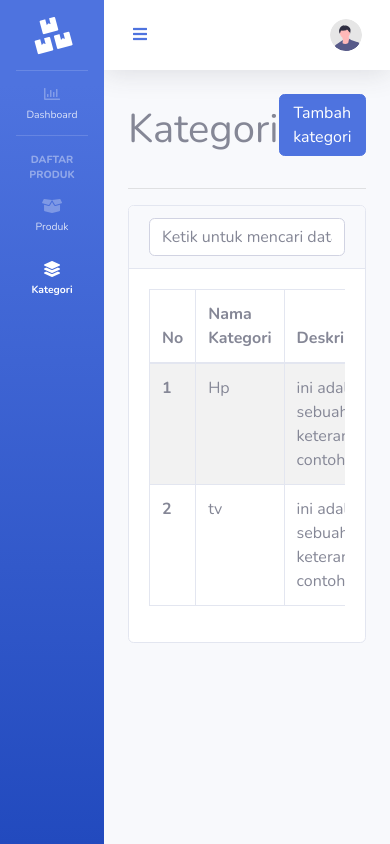
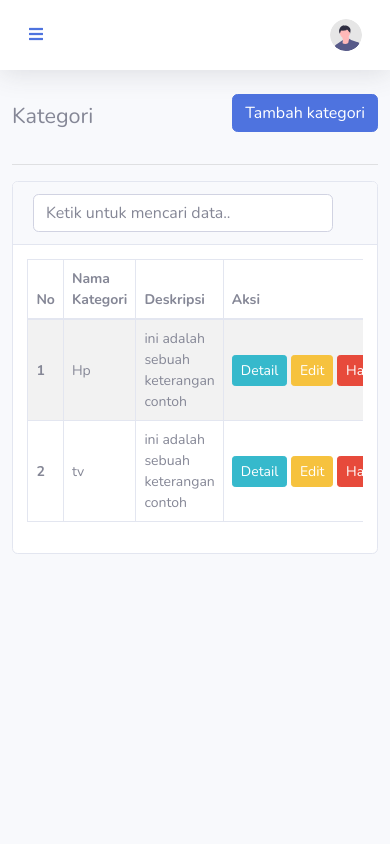
Before and after one commit to SendokGarpu3233/Toko-Rusdi, a Laravel app: page /Kategori in a window 390 px wide. Run offline with Laravel 12, Linux system fonts and the light colour scheme; the visitor is signed in with stand-in values (Sample User, id 1); data comes from the database, SQL or seed files in the repository.

Commit message:
Perbaikan tampilan mobile

```diff
--- a/resources/views/layouts/master.blade.php
+++ b/resources/views/layouts/master.blade.php
@@ -21,6 +21,33 @@
     <!-- Custom styles for this template-->
     <link href="{{asset('sbadmin')}}/css/sb-admin-2.min.css" rel="stylesheet">
 
+    <!-- Optimasi tampilan agar lega dan rapi di layar HP (Mobile) -->
+    <style>
+        @media (max-width: 767.98px) {
+            .container-fluid {
+                padding-left: 0.75rem;
+                padding-right: 0.75rem;
+            }
+            .card-body {
+                padding: 0.9rem;
+            }
+            .table td, .table th {
+                padding: 0.5rem;
+                font-size: 0.875rem;
+                vertical-align: middle;
+            }
+            h1, h2, .h3 {
+                font-size: 1.35rem;
+            }
+            /* Ubah garis pemisah kiri jadi garis atas saat kolom menumpuk di HP */
+            .row > .border-left {
+                border-left: none !important;
+                border-top: 1px solid #e3e6f0;
+                padding-top: 0.75rem;
+            }
+        }
+    </style>
+
 </head>
 
 <body id="page-top">
@@ -30,8 +57,9 @@
 
       @include('layouts.sidebar')
       <script>
-          // Terapkan status sidebar tersimpan seketika (tanpa kedip)
-          if (localStorage.getItem('sidebarToggled') === 'true') {
+          // Di HP (< 768px), otomatis sembunyikan sidebar di awal agar konten 100% lega
+          // Di Laptop (>= 768px), ikuti status tersimpan di localStorage (tanpa kedip)
+          if (window.innerWidth < 768 || localStorage.getItem('sidebarToggled') === 'true') {
               document.body.classList.add('sidebar-toggled');
               document.getElementById('accordionSidebar').classList.add('toggled');
           }
@@ -101,11 +129,13 @@
     <!-- Custom scripts for all pages-->
     <script src="{{asset('sbadmin')}}/js/sb-admin-2.min.js"></script>
 
-    <!-- Simpan status buka/tutup sidebar ke localStorage -->
+    <!-- Simpan status buka/tutup sidebar ke localStorage (khusus layar desktop) -->
     <script>
         $('#sidebarToggle, #sidebarToggleTop').on('click', function () {
-            const isToggled = $('#accordionSidebar').hasClass('toggled');
-            localStorage.setItem('sidebarToggled', isToggled);
+            if (window.innerWidth >= 768) {
+                const isToggled = $('#accordionSidebar').hasClass('toggled');
+                localStorage.setItem('sidebarToggled', isToggled);
+            }
         });
     </script>
 
--- a/resources/views/pages/kategori/show.blade.php
+++ b/resources/views/pages/kategori/show.blade.php
@@ -47,9 +47,9 @@
       <td>{{$item->nama_kategori}}</td>
       <td>{{$item->deskripsi}}</td>
       <td class="text-nowrap" style="width: 1%;">
-        <button type="button" class="btn btn-info" data-toggle="modal" data-target="#DetailKat{{$item->id_kategori}}">Detail</button>
-        <button type="button" class="btn btn-warning" data-toggle="modal" data-target="#Editkat{{$item->id_kategori}}">Edit</button>
-        <button type="button" class="btn btn-danger" data-toggle="modal" data-target="#Hapus{{$item->id_kategori}}">
+        <button type="button" class="btn btn-info btn-sm" data-toggle="modal" data-target="#DetailKat{{$item->id_kategori}}">Detail</button>
+        <button type="button" class="btn btn-warning btn-sm" data-toggle="modal" data-target="#Editkat{{$item->id_kategori}}">Edit</button>
+        <button type="button" class="btn btn-danger btn-sm" data-toggle="modal" data-target="#Hapus{{$item->id_kategori}}">
             Hapus
         </button>
       </td>
--- a/resources/views/pages/produk/show.blade.php
+++ b/resources/views/pages/produk/show.blade.php
@@ -74,9 +74,9 @@
       <td>{{$item->nama_kategori ?? 'Tanpa kategori'}}</td>
       <td>{{$item->stok}}</td>
       <td class="text-nowrap" style="width: 1%;">
-        <button type="button" class="btn btn-info" data-toggle="modal" data-target="#Detail{{$item->id_produk}}">Detail</button>
-        <button type="button" class="btn btn-warning" data-toggle="modal" data-target="#Edit{{$item->id_produk}}">Edit</button>
-        <button type="button" class="btn btn-danger" data-toggle="modal" data-target="#Hapus{{$item->id_produk}}">
+        <button type="button" class="btn btn-info btn-sm" data-toggle="modal" data-target="#Detail{{$item->id_produk}}">Detail</button>
+        <button type="button" class="btn btn-warning btn-sm" data-toggle="modal" data-target="#Edit{{$item->id_produk}}">Edit</button>
+        <button type="button" class="btn btn-danger btn-sm" data-toggle="modal" data-target="#Hapus{{$item->id_produk}}">
             Hapus
         </button>
       </td>
```
